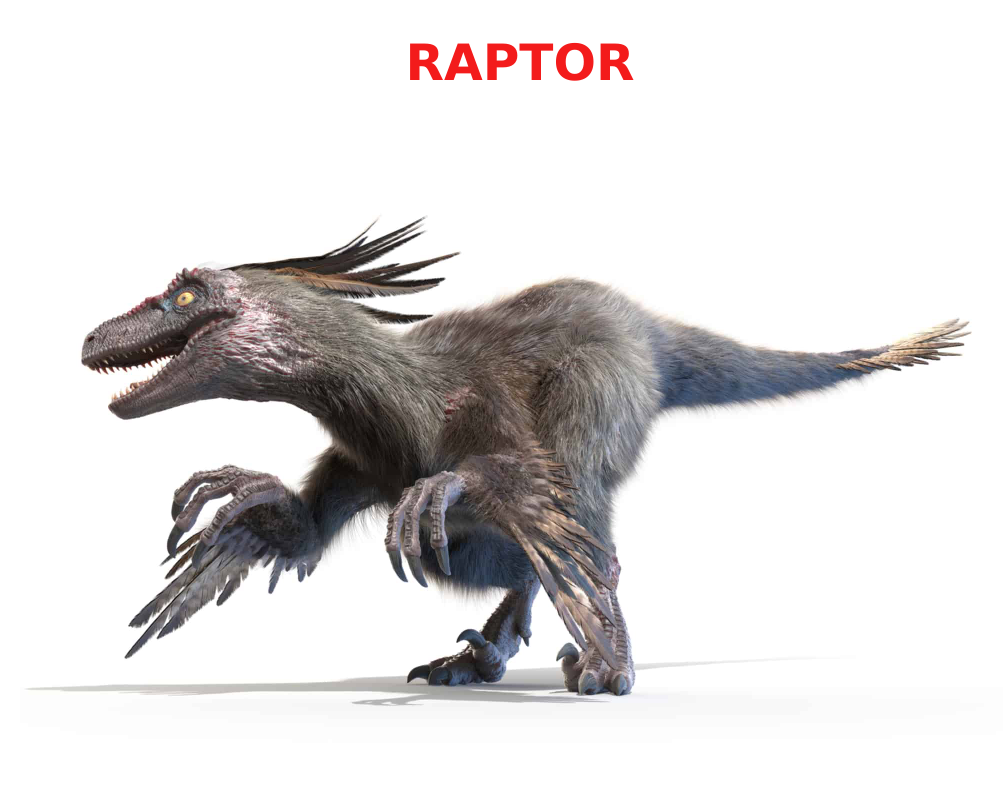
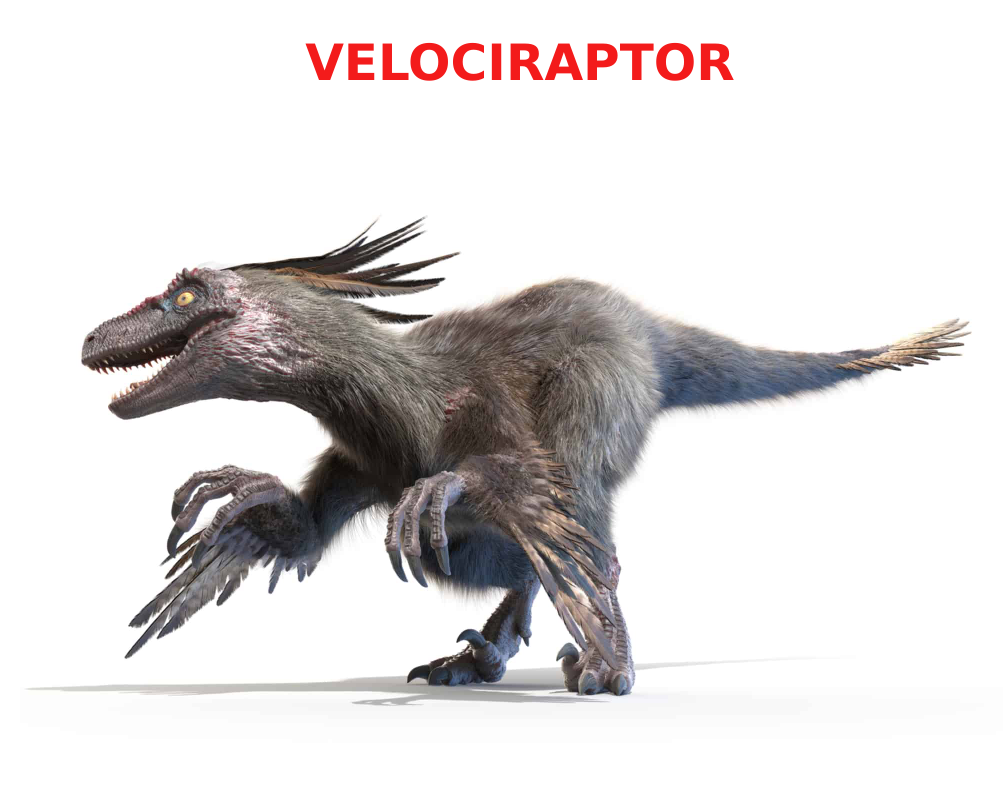
Before and after one commit to SaralSingh/nweb, a plain HTML site: page index.html in a window 1280 px wide. Shown: the top 800 px of the page, without its empty margins (120-1123 px from the left). Drawn offline with Linux system fonts and the light colour scheme.

Commit message:
Update index.html

```diff
--- a/index.html
+++ b/index.html
@@ -7,7 +7,7 @@
 
     <body>
 
-        <h1 class="raptor-text">RAPTOR</h1><br>
+        <h1 class="raptor-text">VELOCIRAPTOR</h1><br>
         <center><img class="img-raptor" src ="images\raptor.jpg"width="1000",height="1000" text-align: center;/></center><br><br>
 
 
```
